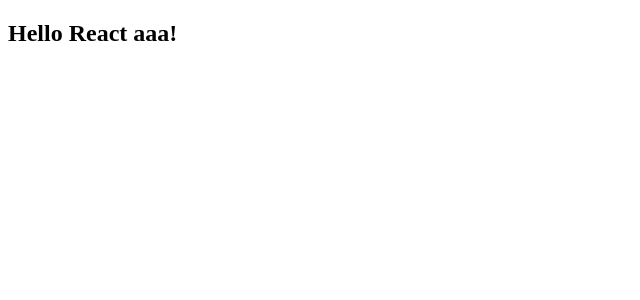
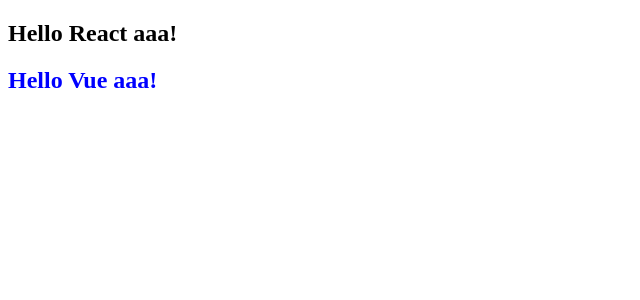
Before and after one commit to Debbl/learn-webpack-notes, a Vue app in the folder 13_webpack的devServer/: page / in a window 1280 px wide. Shown: the top 300 px of the page, without its empty margins (0-640 px from the left). Built offline with nearby package versions, Linux system fonts and the light colour scheme.

Commit message:
13_06_webpack的Vue组件实现HMR

```diff
--- a/13_webpack的devServer/index.html
+++ b/13_webpack的devServer/index.html
@@ -8,5 +8,6 @@
 </head>
 <body>
     <div id="app"></div>
+    <div id="root"></div>
 </body>
 </html>
--- /dev/null
+++ b/13_webpack的devServer/src/App.vue
@@ -0,0 +1,21 @@
+<template>
+    <div id="app">
+        <h2 class="title">{{message}}</h2>
+    </div>
+</template>
+
+<script>
+    export default {
+        data() {
+            return {
+                message: "Hello Vue aaa!"
+            }
+        }
+    }
+</script>
+
+<style scoped lang="less">
+    .title {
+        color: blue;
+    }
+</style>
--- a/13_webpack的devServer/src/index.js
+++ b/13_webpack的devServer/src/index.js
@@ -1,7 +1,9 @@
 import './math.js';
 import React from 'react';
+import Vue from 'vue';
 import ReactDom from 'react-dom';
 import ReactApp from './App.jsx';
+import VueApp from './App.vue';
 
 console.log('Hello Webpack!');
 console.log('Hello Webpack middleware!');
@@ -14,3 +16,8 @@
 
 // React 代码
 ReactDom.render(<ReactApp />, document.getElementById('app'));
+
+// Vue 代码
+new Vue({
+  render: h => h(VueApp)
+}).$mount('#root')
--- a/13_webpack的devServer/webpack.config.js
+++ b/13_webpack的devServer/webpack.config.js
@@ -1,6 +1,7 @@
 const path = require('path');
 const HtmlWebpackPlugin = require('html-webpack-plugin');
 const ReactRefreshWebpackPlugin = require('@pmmmwh/react-refresh-webpack-plugin');
+const VueLoaderPlugin = require('vue-loader/lib/plugin');
 
 module.exports = {
   mode: 'development',
@@ -18,6 +19,23 @@
         test: /\.jsx?$/i,
         use: 'babel-loader',
       },
+      {
+        test: /\.vue$/i,
+        use: 'vue-loader',
+      },
+      {
+        test: /\.less$/i,
+        use: [
+          'style-loader',
+          {
+            loader: 'css-loader',
+            options: {
+              importLoaders: 1,
+            },
+          },
+          'less-loader',
+        ],
+      },
     ],
   },
   plugins: [
@@ -25,5 +43,6 @@
       template: './index.html',
     }),
     new ReactRefreshWebpackPlugin(),
+    new VueLoaderPlugin(),
   ],
 };
```
Also changed, not shown: 13_webpack的devServer/package.json (+8 -1 lines).
